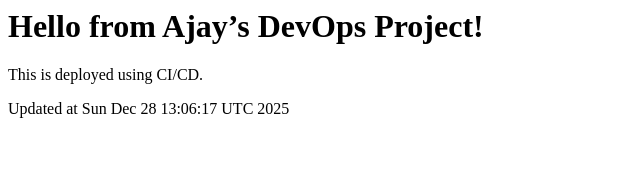
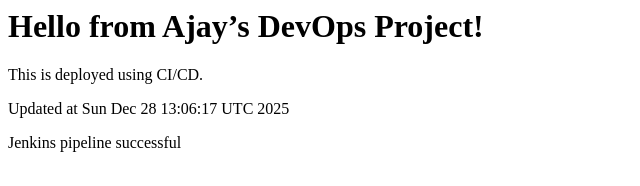
Before and after one commit to ajayheisenberg/devops-mini-project, a plain HTML site: page index.html in a window 1280 px wide. Shown: the whole page, without its empty margins (0-640 px from the left). Drawn offline with Linux system fonts and the light colour scheme.

Commit message:
Updated new one

```diff
--- a/index.html
+++ b/index.html
@@ -5,3 +5,4 @@
   </body>
 </html>
 <p>Updated at Sun Dec 28 13:06:17 UTC 2025</p>
+<p>Jenkins pipeline successful</p>
```
